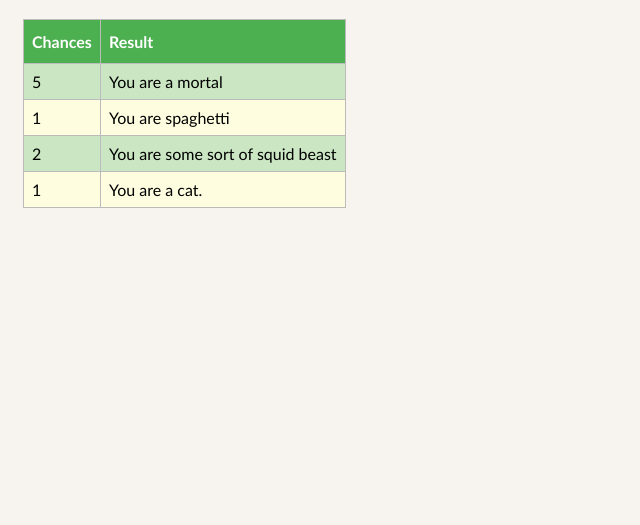
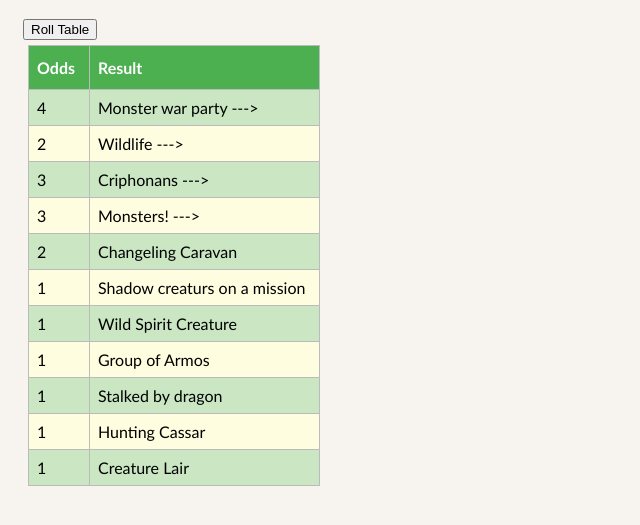
Before and after one commit to mantinone/random-tables, a plain HTML site: page public/index.html in a window 1280 px wide. Shown: the part 61-586 px from the top of the page, without its empty margins (0-640 px from the left). Drawn offline with Linux system fonts and the light colour scheme.

Commit message:
Table now builds automatically from array

```diff
--- a/public/css/style.css
+++ b/public/css/style.css
@@ -7,11 +7,13 @@ table {
   border-collapse: collapse;
   background-color: #fefddf;
   font-family: "Trebuchet MS", Arial, Helvetica, sans-serif;
+  margin: 5px;
 }
 
 td, th {
   border: 1px solid #bbb;
   padding: 8px;
+  padding-right: 14px;
 }
 
 tr:nth-child(even){background-color: #cae6c3}
--- a/public/index.html
+++ b/public/index.html
@@ -11,26 +11,12 @@
  <body>
    <h1>Table Roller!</h1>
 
+   <button id="rollButton"> Roll Table </button>
+
    <table id="table1">
     <tr>
-      <th>Chances</th>
+      <th>Odds</th>
       <th> Result</th>
-    </tr>
-    <tr>
-      <td>5</td>
-      <td>You are a mortal</td>
-    </tr>
-    <tr>
-      <td>1</td>
-      <td>You are spaghetti</td>
-    </tr>
-    <tr>
-      <td>2</td>
-      <td>You are some sort of squid beast</td>
-    </tr>
-    <tr>
-      <td>1</td>
-      <td>You are a cat.</td>
     </tr>
    </table>
 
--- a/public/js/index.js
+++ b/public/js/index.js
@@ -1,3 +1,19 @@
+let currentTable = creatureEncounters
+
 document.addEventListener( "DOMContentLoaded", function(event) {
+  let table1 = document.getElementById('table1').getElementsByTagName('tbody')[0];
+  buildTable( currentTable, table1 )
+})
 
-})
+const buildTable = function ( array, htmlTable ){
+  array.forEach( ( item ) => {
+    let newRow = htmlTable.insertRow(htmlTable.rows.length)
+    let weightCell = newRow.insertCell(0)
+    let textCell = newRow.insertCell(1)
+    weightCell.innerText = item.probability
+    textCell.innerText = item.text
+    if (item.subTable) {
+      textCell.innerText += '  --->'
+    }
+  })
+}
```
